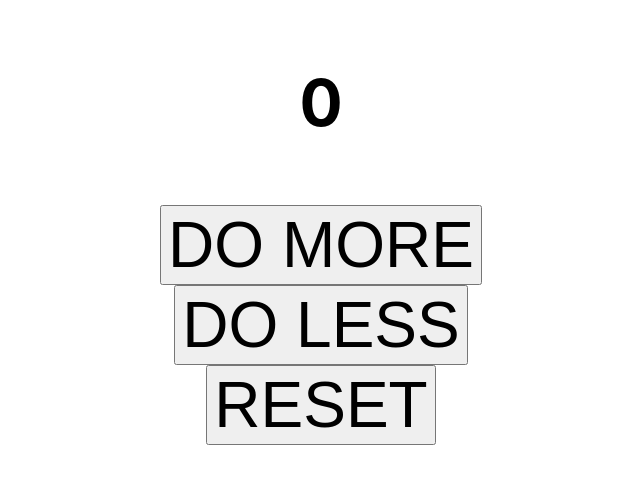
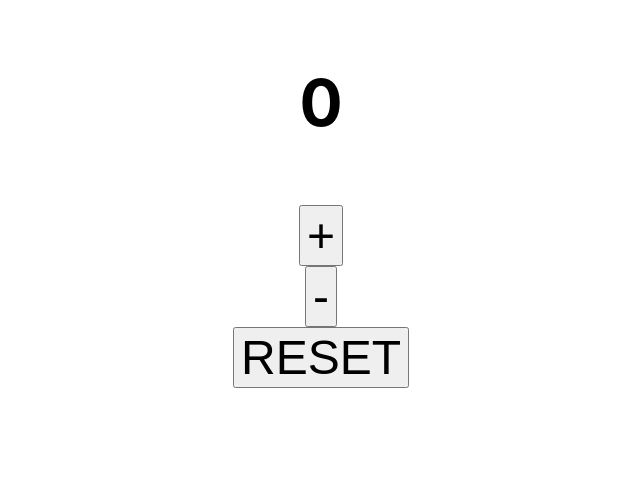
Before and after one commit to rpgarner/u2_lesson_useEffect, a React (Create React App) app: page / in a window 1280 px wide. Shown: the top 484 px of the page, without its empty margins (319-959 px from the left). Built offline with nearby package versions, Linux system fonts and the light colour scheme.

Commit message:
Update Counter.js

```diff
--- a/src/components/Counter.js
+++ b/src/components/Counter.js
@@ -18,19 +18,19 @@ const Counter = () => {
       <div>
         <h3 style={{ fontSize: '4rem' }}>{count}</h3>
         <div>
-          <button style={{ fontSize: '4rem' }} onClick={incrementCount}>
-            DO MORE
+          <button style={{ fontSize: '3rem' }} onClick={incrementCount}>
+            +
           </button>
         </div>
         <div>
-          <button style={{ fontSize: '4rem' }} onClick={decrementCount}>
-            DO LESS
+          <button style={{ fontSize: '3rem' }} onClick={decrementCount}>
+            -
           </button>
         </div>
       </div>
       }
       <div>
-        <button style={{ fontSize: '4rem' }} onClick={() => updateCount(0)}>
+        <button style={{ fontSize: '3rem' }} onClick={() => updateCount(0)}>
           RESET
         </button>
       </div>
```
